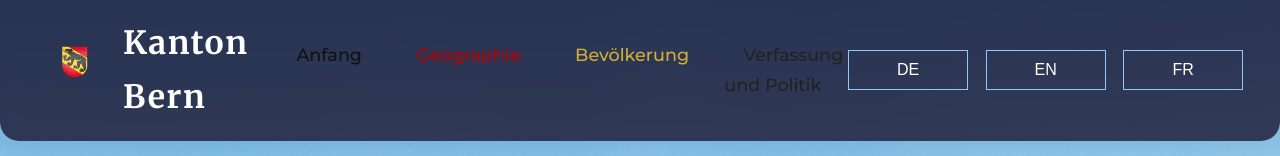
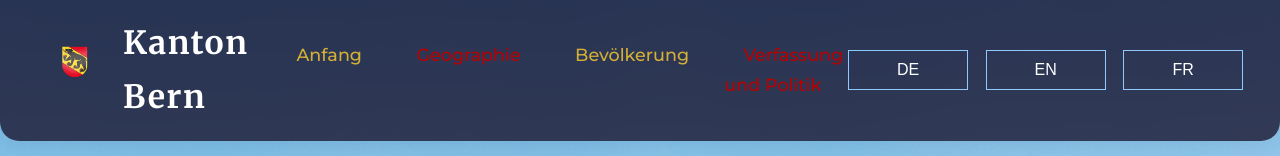
Before and after one commit to dexpra/Project1, a plain HTML site: page index.html in a window 1280 px wide. Shown: the top 156 px of the page. Drawn offline with Linux system fonts and the light colour scheme.

Commit message:
new colors

```diff
--- a/style.css
+++ b/style.css
@@ -80,7 +80,7 @@ h1, h2 {
 }
 
 .header nav ul li:nth-child(1) a {
-  color: #111;
+  color: #d4af37;
 }
 
 .header nav ul li:nth-child(2) a {
@@ -92,7 +92,7 @@ h1, h2 {
 }
 
 .header nav ul li:nth-child(4) a {
-  color: #222;
+  color: #b80000;
 }
 
 .header nav a:hover,
```
